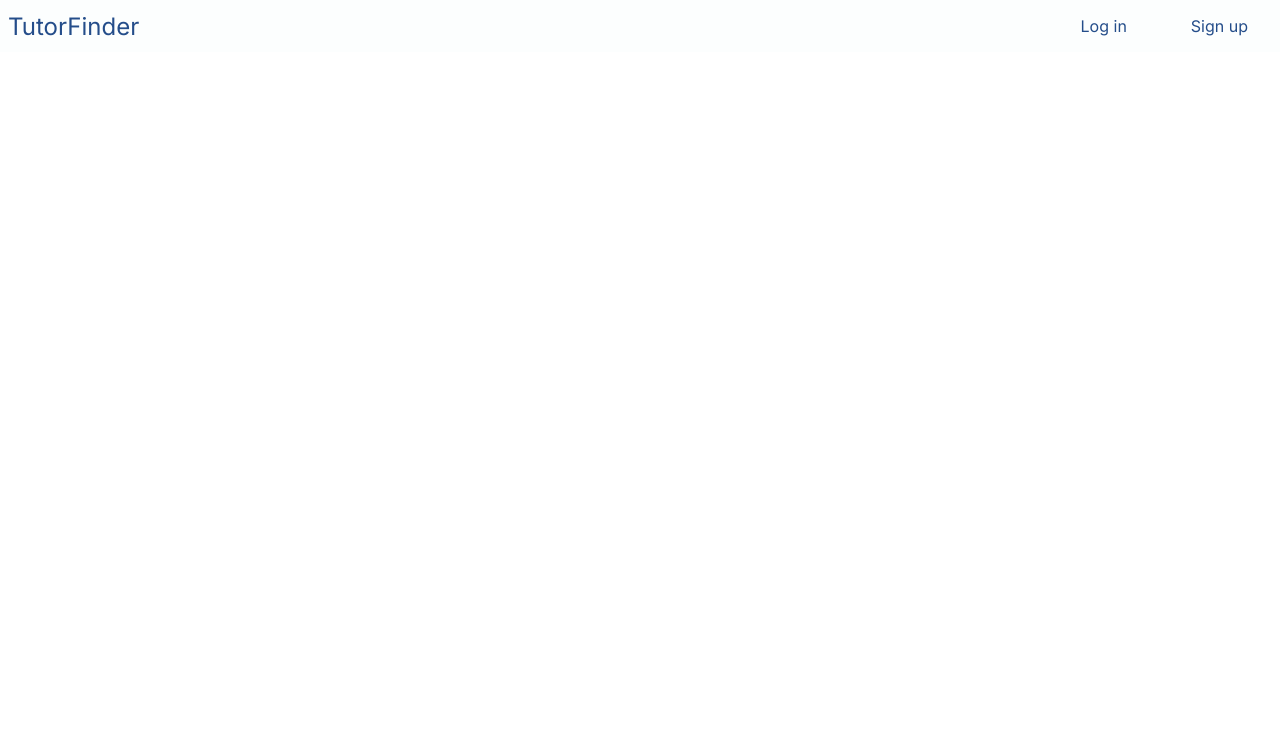
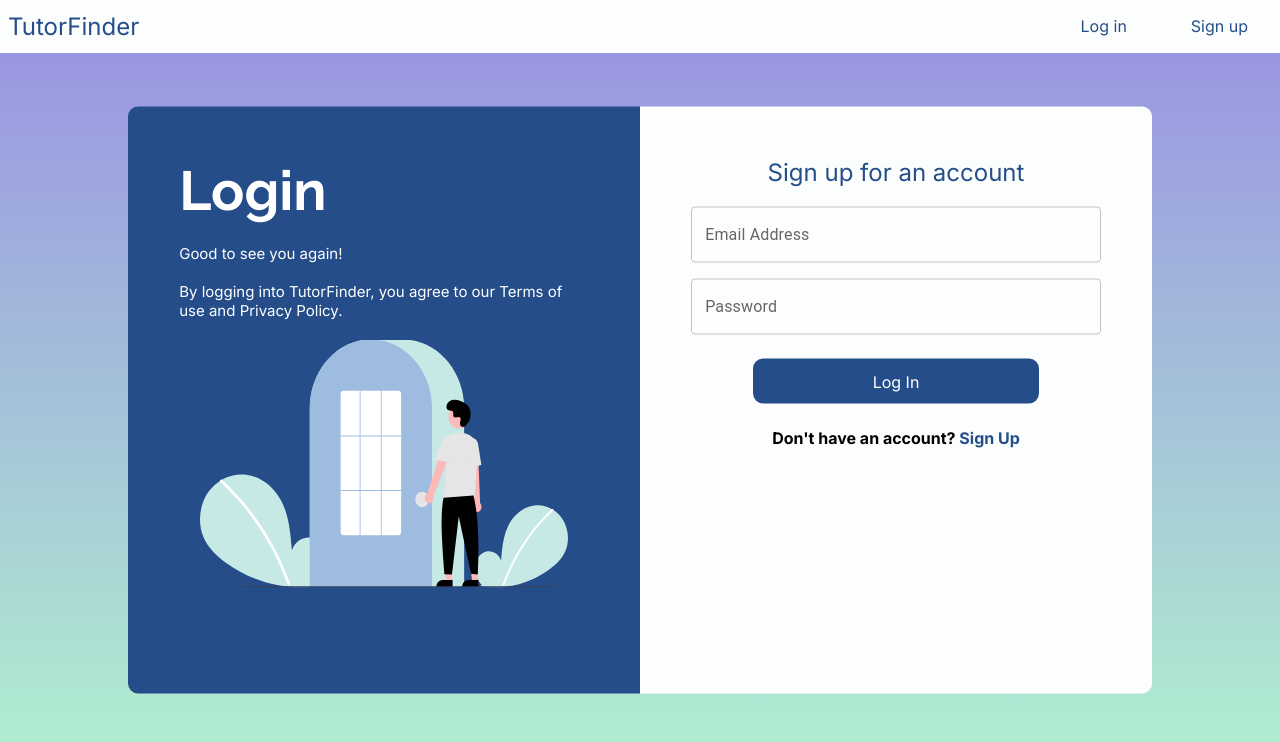
Before and after one commit to inqi007/tutorfinder, a React (Create React App) app in the folder client/: page /signin in a window 1280 px wide. Shown: the top 742 px of the page. Built offline with nearby package versions, Linux system fonts and the light colour scheme.

Commit message:
login page

```diff
--- a/client/src/pages/SignIn.js
+++ b/client/src/pages/SignIn.js
@@ -1,7 +1,138 @@
-export default function SignIn(prop) {
+import * as React from "react";
+import { useState } from "react";
+import "./SignUp.scss";
+import Auth from "../images/signin.svg";
+import MenuItem from "@mui/material/MenuItem";
+import { Grid } from "@material-ui/core";
+import TextField from "@mui/material/TextField";
+import Select from "@mui/material/Select";
+import OutlinedInput from "@mui/material/OutlinedInput";
+import { useTheme } from "@mui/material/styles";
+import InputLabel from "@mui/material/InputLabel";
+import FormControl from "@mui/material/FormControl";
+
+// do password salt and stuff
+// dropdown
+const MenuProps = {
+  PaperProps: {
+    style: {
+      maxHeight: 60 * 4.5 + 8,
+      width: 250,
+    },
+  },
+};
+
+const subjects = ["English", "Bangla", "Mathematics"];
+
+function getStyles(name, personName, theme) {
+  return {
+    fontWeight:
+      personName.indexOf(name) === -1
+        ? theme.typography.fontWeightRegular
+        : theme.typography.fontWeightMedium,
+  };
+}
+
+export default function SignIn() {
+  const theme = useTheme();
+  const [personSubject, setPersonSubject] = React.useState([]);
+
+  const [enteredFirstName, setEnteredFirstName] = useState("");
+  const [enteredLastName, setEnteredLastName] = useState("");
+  const [enteredEmail, setEnteredEmail] = useState("");
+  const [enteredNumber, setEnteredNumber] = useState("");
+  const [enteredInstitution, setEnteredInstitution] = useState("");
+  const [enteredPassword, setEnteredPassword] = useState("");
+
+  const firstNameInputChangeHandler = (event) => {
+    setEnteredFirstName(event.target.value);
+  };
+  const lastNameInputChangeHandler = (event) => {
+    setEnteredLastName(event.target.value);
+  };
+  const emailInputChangeHandler = (event) => {
+    setEnteredEmail(event.target.value);
+  };
+  const numberInputChangeHandler = (event) => {
+    setEnteredNumber(event.target.value);
+  };
+  const institutionInputChangeHandler = (event) => {
+    setEnteredInstitution(event.target.value);
+  };
+  const passwordInputChangeHandler = (event) => {
+    setEnteredPassword(event.target.value);
+  };
+
+  const formSubmission = (event) => {
+    event.preventDefault();
+    console.log(
+      enteredEmail,
+      enteredPassword,
+      enteredFirstName,
+      enteredLastName,
+      enteredNumber,
+      enteredInstitution,
+      personSubject
+    );
+  };
+
+  const handleChange = (event) => {
+    const {
+      target: { value },
+    } = event;
+    setPersonSubject(
+      // On autofill we get a stringified value.
+      typeof value === "string" ? value.split(",") : value
+    );
+  };
+
   return (
-    <div>
-      <h1>Sign In</h1>
+    <div className="sign_up">
+      <div className="box">
+        <div className="left">
+          <h1>Login</h1>
+          <p>
+            Good to see you again!
+            <br></br>
+            <br></br>
+            By logging into TutorFinder, you agree to our Terms of use and Privacy Policy.<br></br>
+          </p>
+          <img src={Auth} width="100%" height="auto"></img>
+        </div>
+        <div className="right">
+          <form onSubmit={formSubmission}>
+            <h1>Sign up for an account</h1>
+            <Grid container spacing={2}>
+              <Grid item xs={12}>
+                <TextField
+                  id="outlined-basic"
+                  label="Email Address"
+                  variant="outlined"
+                  fullWidth
+                  onChange={emailInputChangeHandler}
+                />
+              </Grid>
+              <Grid item xs={12}>
+                <TextField
+                  id="outlined-basic"
+                  label="Password"
+                  variant="outlined"
+                  fullWidth
+                  onChange={passwordInputChangeHandler}
+                />
+              </Grid>
+            </Grid>
+            <div className="sign_up_button">
+              <button className="button">Log In</button>
+            </div>
+          </form>
+          <div className="login_option">
+            <p>
+              Don't have an account? <a>Sign Up</a>
+            </p>
+          </div>
+        </div>
+      </div>
     </div>
   );
 }
--- a/client/src/pages/SignUp.scss
+++ b/client/src/pages/SignUp.scss
@@ -19,6 +19,7 @@
     width: 50%;
     padding: 5%;
     overflow: scroll;
+    border-radius: 0px 10px 10px 0px;
     form {
       h1 {
         font-size: 24px;
@@ -35,6 +36,7 @@
     color: white;
     padding: 5%;
     overflow: hidden;
+    border-radius: 10px 0px 0px 10px;
     h1 {
       padding-bottom: 5%;
       font-size: 55px;
```
Also changed, not shown: client/src/images/signin.svg (added).
